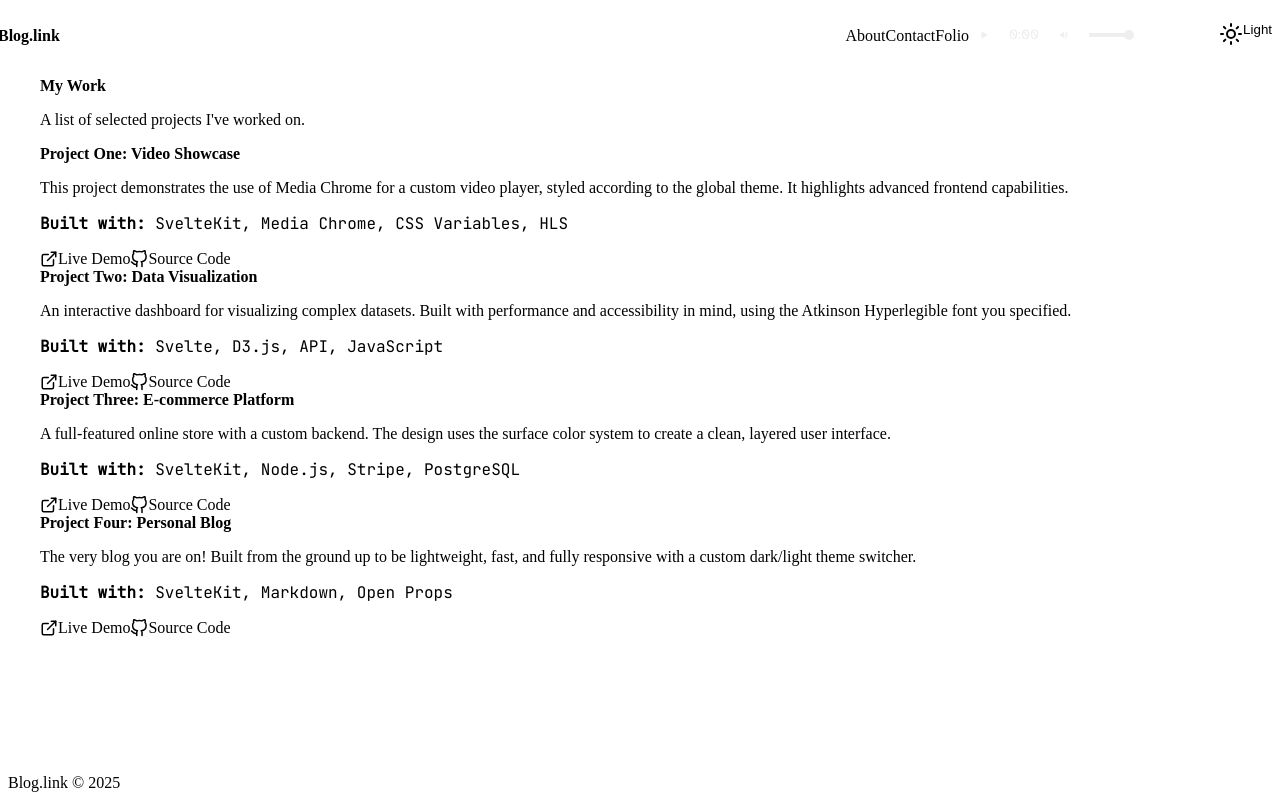
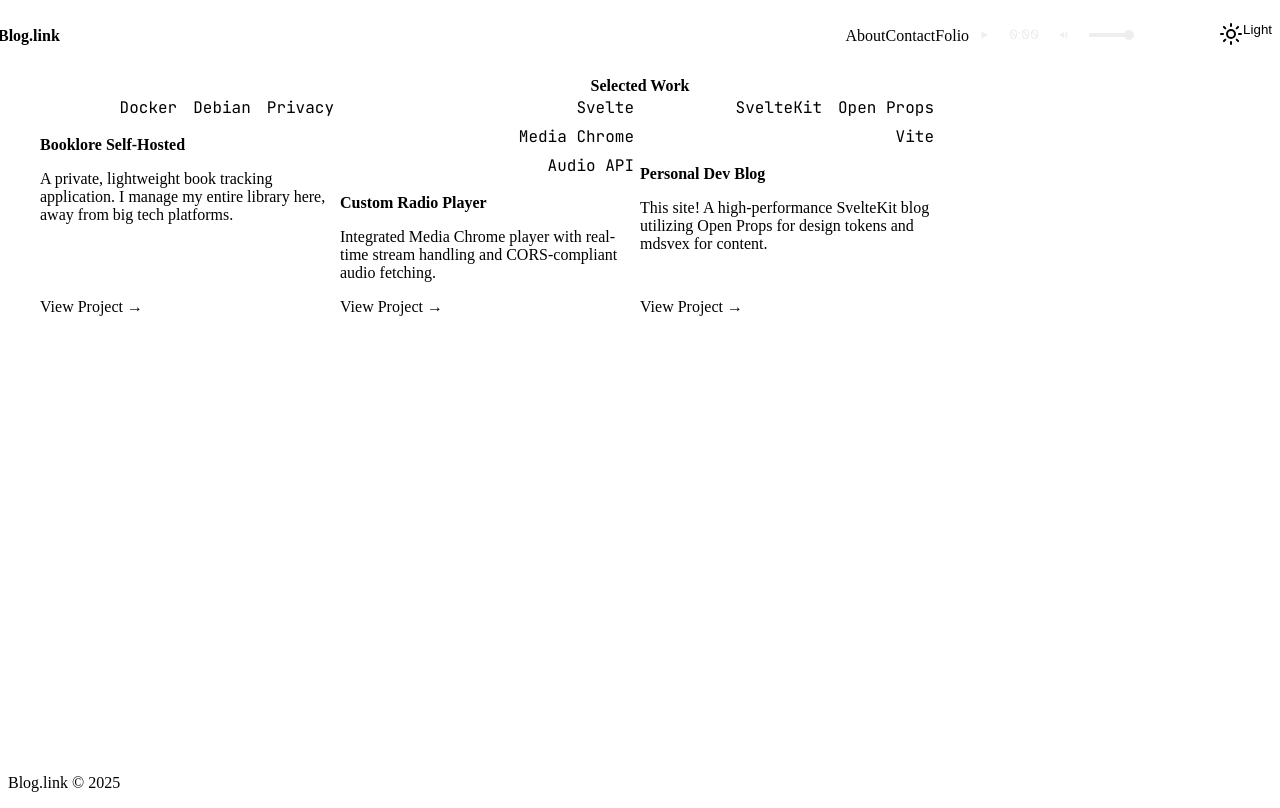
Before and after one commit to jaffac/sveltekit-blog-test, a SvelteKit app: page /portfolio in a window 1280 px wide. Built offline with nearby package versions, Linux system fonts and the light colour scheme.

Commit message:
folioDone

```diff
--- a/src/routes/portfolio/+page.svelte
+++ b/src/routes/portfolio/+page.svelte
@@ -1,175 +1,164 @@
 <script>
-	// The same project data works perfectly here.
-	// We'll just display it differently.
 	const projects = [
 		{
-			title: 'Project One: Video Showcase',
+			title: 'Booklore Self-Hosted',
 			description:
-				'This project demonstrates the use of Media Chrome for a custom video player, styled according to the global theme. It highlights advanced frontend capabilities.',
-			tags: ['SvelteKit', 'Media Chrome', 'CSS Variables', 'HLS'],
-			liveUrl: '#',
-			repoUrl: '#'
+				'A private, lightweight book tracking application. I manage my entire library here, away from big tech platforms.',
+			tags: ['Docker', 'Debian', 'Privacy'],
+			status: 'Live',
+			link: '/booklore'
 		},
 		{
-			title: 'Project Two: Data Visualization',
+			title: 'Custom Radio Player',
 			description:
-				'An interactive dashboard for visualizing complex datasets. Built with performance and accessibility in mind, using the Atkinson Hyperlegible font you specified.',
-			tags: ['Svelte', 'D3.js', 'API', 'JavaScript'],
-			liveUrl: '#',
-			repoUrl: '#'
+				'Integrated Media Chrome player with real-time stream handling and CORS-compliant audio fetching.',
+			tags: ['Svelte', 'Media Chrome', 'Audio API'],
+			status: 'Production',
+			link: '#'
 		},
 		{
-			title: 'Project Three: E-commerce Platform',
+			title: 'Personal Dev Blog',
 			description:
-				'A full-featured online store with a custom backend. The design uses the surface color system to create a clean, layered user interface.',
-			tags: ['SvelteKit', 'Node.js', 'Stripe', 'PostgreSQL'],
-			liveUrl: '#',
-			repoUrl: '#'
-		},
-		{
-			title: 'Project Four: Personal Blog',
-			description:
-				'The very blog you are on! Built from the ground up to be lightweight, fast, and fully responsive with a custom dark/light theme switcher.',
-			tags: ['SvelteKit', 'Markdown', 'Open Props'],
-			liveUrl: '#',
-			repoUrl: '#'
+				'This site! A high-performance SvelteKit blog utilizing Open Props for design tokens and mdsvex for content.',
+			tags: ['SvelteKit', 'Open Props', 'Vite'],
+			status: 'Active',
+			link: '/'
 		}
 	]
-
-	// Self-contained SVG icons are still useful for the links
-	const icons = {
-		github:
-			'<svg xmlns="http://www.w3.org/2000/svg" width="24" height="24" viewBox="0 0 24 24" fill="none" stroke="currentColor" stroke-width="2" stroke-linecap="round" stroke-linejoin="round"><path d="M9 19c-5 1.5-5-2.5-7-3m14 6v-3.87a3.37 3.37 0 0 0-.94-2.61c3.14-.35 6.44-1.54 6.44-7A5.44 5.44 0 0 0 20 4.77 5.07 5.07 0 0 0 19.91 1S18.73.65 16 2.48a13.38 13.38 0 0 0-7 0C6.27.65 5.09 1 5.09 1A5.07 5.07 0 0 0 5 4.77a5.44 5.44 0 0 0-1.5 3.78c0 5.42 3.3 6.61 6.44 7A3.37 3.37 0 0 0 9 18.13V22"></path></svg>',
-		externalLink:
-			'<svg xmlns="http://www.w3.org/2000/svg" width="24" height="24" viewBox="0 0 24 24" fill="none" stroke="currentColor" stroke-width="2" stroke-linecap="round" stroke-linejoin="round"><path d="M18 13v6a2 2 0 0 1-2 2H5a2 2 0 0 1-2-2V8a2 2 0 0 1 2-2h6"></path><polyline points="15 3 21 3 21 9"></polyline><line x1="10" y1="14" x2="21" y2="3"></line></svg>'
-	}
 </script>
 
-<section class="portfolio-container prose">
-	<header>
-		<h1>My Work</h1>
-		<p>A list of selected projects I've worked on.</p>
+<section class="portfolio-grid-wrapper">
+	<header class="portfolio-header">
+		<h1>Selected Work</h1>
 	</header>
 
-	<ul class="project-list">
+	<div class="grid">
 		{#each projects as project}
-			<li class="project-item">
-				<h2>
-					<a href={project.liveUrl || project.repoUrl} target="_blank" rel="noopener noreferrer">
-						{project.title}
-					</a>
-				</h2>
+			<a href={project.link} class="card">
+				<div class="card-content">
+					<div class="card-top">
+						<span class="status-pill">{project.status}</span>
+						<div class="tags">
+							{#each project.tags as tag}
+								<span class="tag">{tag}</span>
+							{/each}
+						</div>
+					</div>
 
-				<p>{project.description}</p>
-
-				<p class="tech-stack">
-					<strong>Built with:</strong>
-					{project.tags.join(', ')}
-				</p>
-
-				<div class="project-links">
-					{#if project.liveUrl}
-						<a href={project.liveUrl} class="cta-link" target="_blank" rel="noopener noreferrer">
-							{@html icons.externalLink}
-							<span>Live Demo</span>
-						</a>
-					{/if}
-					{#if project.repoUrl}
-						<a href={project.repoUrl} class="cta-link" target="_blank" rel="noopener noreferrer">
-							{@html icons.github}
-							<span>Source Code</span>
-						</a>
-					{/if}
+					<h3>{project.title}</h3>
+					<p>{project.description}</p>
 				</div>
-			</li>
+				<div class="card-footer">
+					<span>View Project →</span>
+				</div>
+			</a>
 		{/each}
-	</ul>
+	</div>
 </section>
 
 <style>
-	/* All styles use the CSS variables from your global stylesheet */
-	.portfolio-container {
-		padding-top: 0, 9rem;
-		max-width: 150ch; /* Increased from 70ch to 90ch, or even more like 120ch */
+	.portfolio-grid-wrapper {
+		max-width: 1200px;
 		margin-inline: auto;
+		padding: var(--size-8) var(--size-5);
 	}
 
-	header {
-		margin-bottom: var(--size-fluid-7);
-		border-bottom: 1px solid var(--border);
-		padding-bottom: var(--size-5);
+	.portfolio-header {
+		margin-bottom: var(--size-9);
+		text-align: center;
 	}
 
-	header h1 {
-		color: var(--brand); /* Using your brand color for the main title */
+	.portfolio-header h1 {
 		font-size: var(--font-size-8);
-	}
-
-	/* The .prose class from your global CSS will style most of the text */
-	.prose h2 {
-		font-size: var(--font-size-4);
+		color: var(--brand);
 		margin-bottom: var(--size-2);
 	}
 
-	.prose h2 a {
-		color: var(--text-1);
-		text-decoration: none;
-		border-bottom: 2px solid transparent;
-		transition: border-color 0.2s ease-in-out;
+	/* THE GRID */
+	.grid {
+		display: grid;
+		grid-template-columns: repeat(auto-fill, minmax(300px, 1fr));
+		gap: var(--size-6);
 	}
 
-	.prose h2 a:hover {
-		border-bottom-color: var(--brand);
+	/* THE CARD */
+	.card {
+		background: var(--surface-2);
+		border: 1px solid var(--border);
+		border-radius: var(--radius-3);
+		padding: var(--size-6);
+		text-decoration: none;
+		color: inherit;
+		display: flex;
+		flex-direction: column;
+		justify-content: space-between;
+		transition:
+			transform 0.2s var(--ease-2),
+			border-color 0.2s var(--ease-2),
+			background 0.2s var(--ease-2);
 	}
 
-	.project-list {
-		list-style: none;
-		padding: 0;
+	.card:hover {
+		transform: translateY(-5px);
+		border-color: var(--brand);
+		background: var(--surface-3);
 	}
 
-	.project-item {
-		padding: var(--size-6) 0;
-		border-bottom: 1px solid var(--border);
+	.card-top {
+		display: flex;
+		justify-content: space-between;
+		align-items: flex-start;
+		margin-bottom: var(--size-4);
 	}
 
-	.project-item:first-child {
-		padding-top: var(--size-5);
+	.status-pill {
+		font-size: var(--font-size-00);
+		text-transform: uppercase;
+		letter-spacing: 0.05em;
+		background: var(--brand);
+		color: white;
+		padding: 2px 8px;
+		border-radius: var(--radius-round);
 	}
 
-	.project-item:last-child {
-		border-bottom: none;
+	.tags {
+		display: flex;
+		gap: 4px;
+		flex-wrap: wrap;
+		justify-content: flex-end;
 	}
 
-	.tech-stack {
+	.tag {
 		font-family: var(--font-monospace-code);
-		font-size: var(--font-size-0);
+		font-size: var(--font-size-00);
 		color: var(--text-2);
+		background: var(--surface-4);
+		padding: 2px 6px;
+		border-radius: var(--radius-1);
 	}
 
-	.project-links {
-		display: flex;
-		flex-wrap: wrap;
-		gap: var(--size-5);
-		margin-top: var(--size-4);
+	h3 {
+		font-size: var(--font-size-4);
+		margin-bottom: var(--size-2);
+		color: var(--text-1);
 	}
 
-	.cta-link {
-		display: inline-flex;
-		align-items: center;
-		gap: var(--size-2);
-		color: var(--link);
-		text-decoration: none;
-		font-weight: 500;
-		transition: color 0.2s ease;
+	p {
+		font-size: var(--font-size-1);
+		color: var(--text-2);
+		line-height: var(--font-lineheight-3);
 	}
 
-	.cta-link:hover {
+	.card-footer {
+		margin-top: var(--size-6);
+		font-weight: var(--font-weight-6);
 		color: var(--brand);
+		font-size: var(--font-size-1);
 	}
 
-	.cta-link :global(svg) {
-		width: 18px;
-		height: 18px;
-		stroke: currentColor;
+	@media (max-width: 768px) {
+		.grid {
+			grid-template-columns: 1fr;
+		}
 	}
 </style>
```
